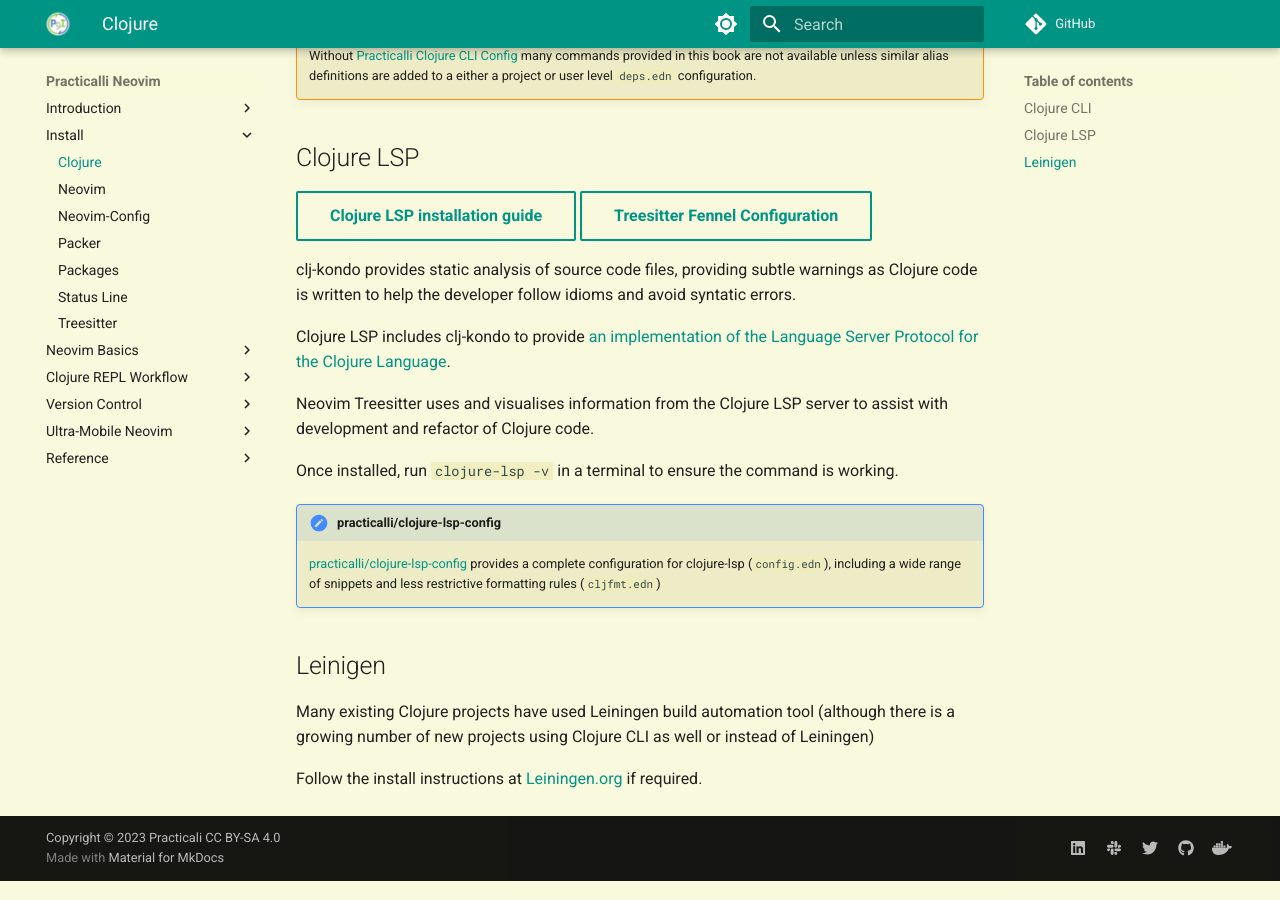
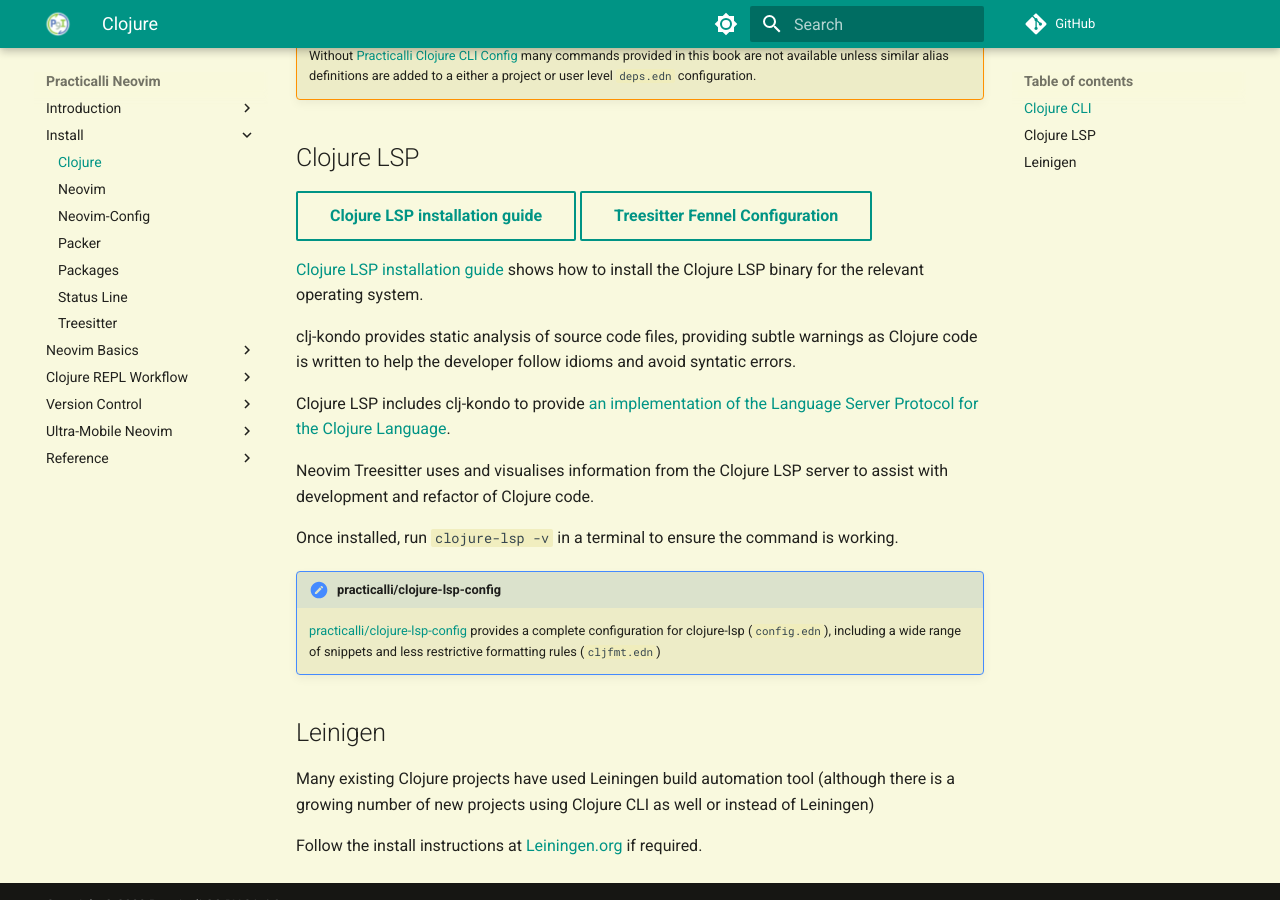
Before and after one commit to practicalli/neovim, an MkDocs documentation site: the page built from docs/install/clojure.md, in a window 1280 px wide and 900 px high, scrolled down 706 px. Built offline with MkDocs 1.6.1 and Material for MkDocs 9.7.7, drawn with Linux system fonts in a browser that asks for light colours; comment, search, counter and statistics services are not loaded.

Commit message:
install: lsp server clearer description

```diff
--- a/docs/install/clojure.md
+++ b/docs/install/clojure.md
@@ -23,8 +23,10 @@
 
 ## Clojure LSP
 
-[Clojure LSP installation guide](https://clojure-lsp.io/){target=_blank .md-button }
+[Clojure LSP installation guide](https://clojure-lsp.io/installation/){target=_blank .md-button }
 [Treesitter Fennel Configuration](/neovim/install/configuration/#fnlconfigplugintreesitterfnl){target=_blank .md-button}
+
+[Clojure LSP installation guide](https://clojure-lsp.io/installation/) shows how to install the Clojure LSP binary for the relevant operating system.
 
 clj-kondo provides static analysis of source code files, providing subtle warnings as Clojure code is written to help the developer follow idioms and avoid syntatic errors.
 
```
